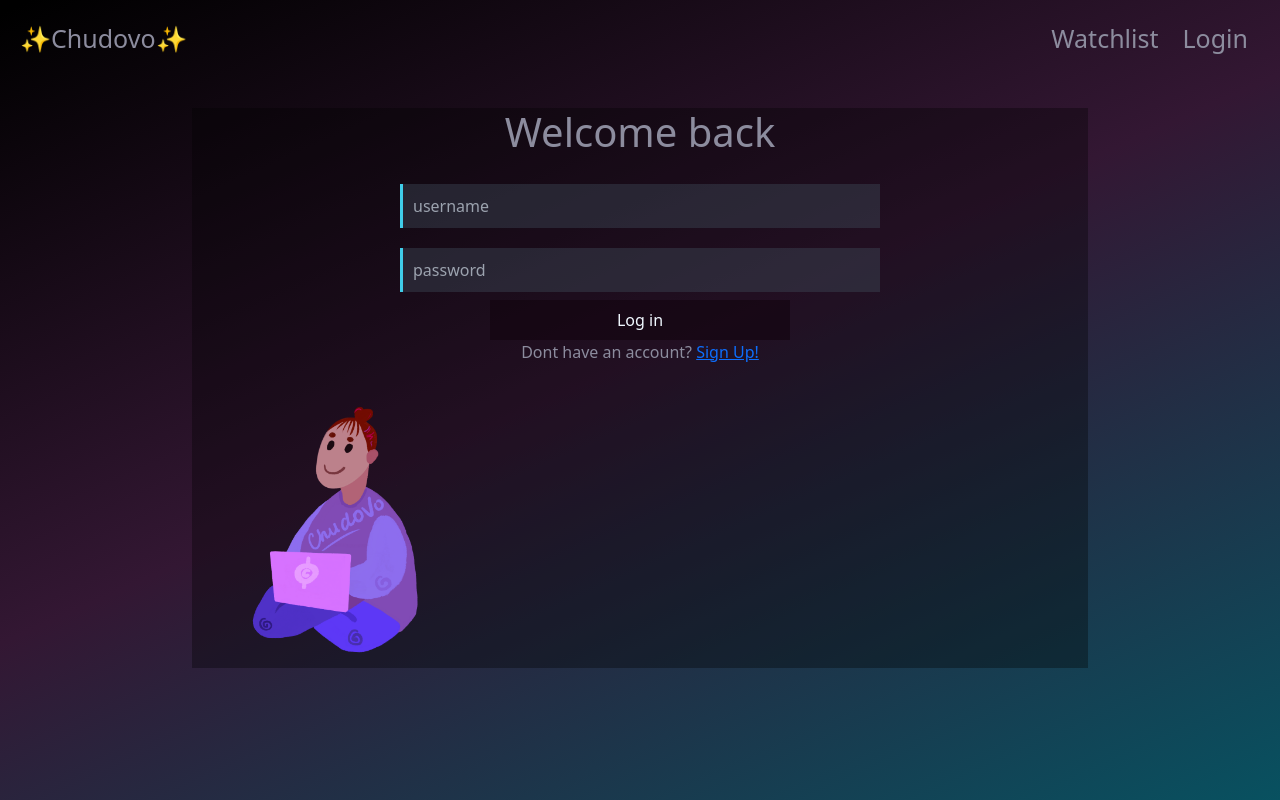
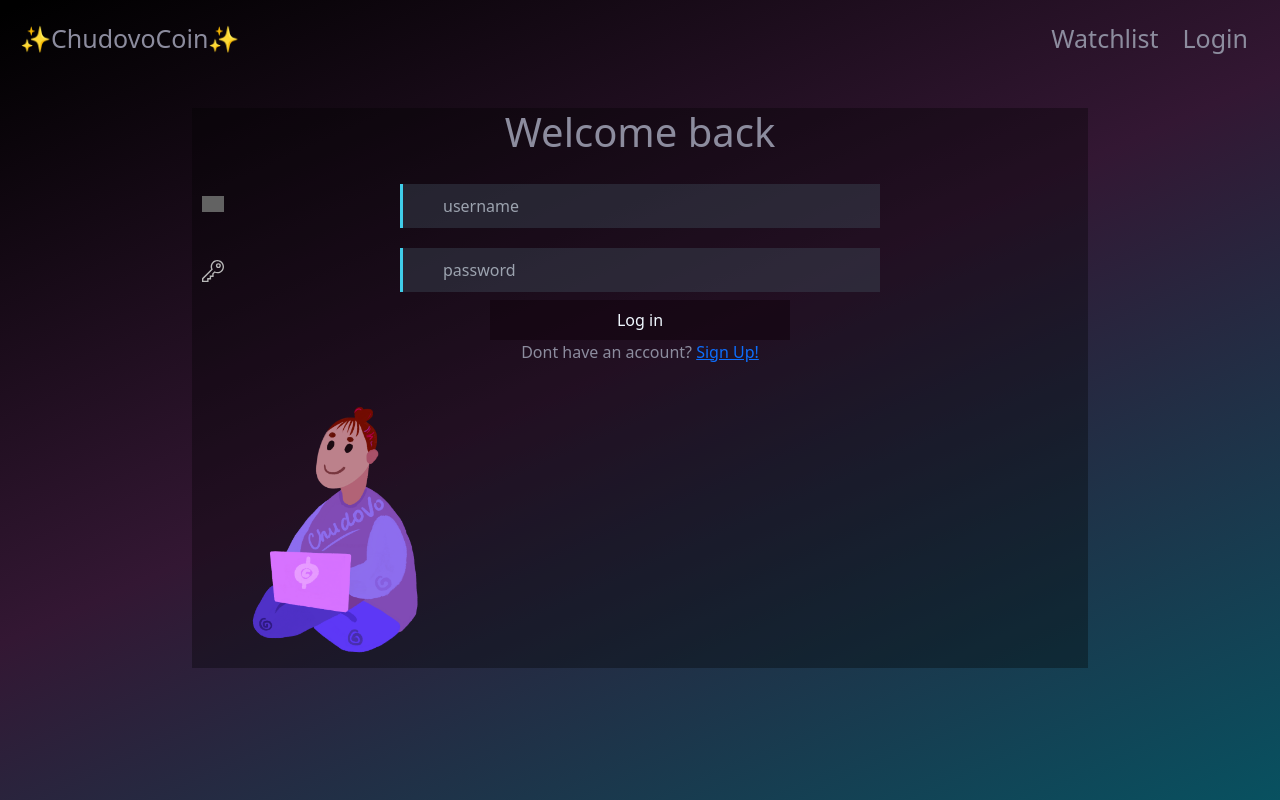
Before and after one commit to Poleron402/Chudovo, a React (Vite) app in the folder frontend/: page /login in a window 1280 px wide. Built offline with nearby package versions, Linux system fonts and the light colour scheme; grey boxes are pictures that could not be loaded.

Commit message:
little rebranding, plus style changes

```diff
--- a/frontend/src/App.css
+++ b/frontend/src/App.css
@@ -1,8 +1,11 @@
 @import './index.css';
+:root{
+  background-color: rgb(0,0,0);
+}
 body, html{
   height: 100%;
   overflow: auto;
-  background: rgb(0,0,0);
+  background-color: rgb(0,0,0);
   background: linear-gradient(156deg, rgba(0,0,0,1) 1%, rgba(51,23,51,1) 47%, rgba(8,81,96,1) 100%);
 }
 .title{
@@ -76,6 +79,7 @@ body, html{
   border-style: none;
   outline: none;
   border-left: 3px solid ;
+  text-indent: 30px;
   color: aliceblue;
   background-color: #3e4b586c;
   border-image: linear-gradient(30deg, rgba(64,205,233,1) 30%, rgba(109,9,111,1) 46% , rgba(155,71,157,1) 80%);
@@ -90,7 +94,7 @@ label{
   color:transparent;
 }
 ::placeholder{
-  color: aliceblue;
+  color: #f0f8ff;
   opacity: 0.4;
 }
 #mycard{
@@ -151,6 +155,12 @@ label{
   top: 3px;
   left: 3px;
 }
+.icons{
+  position: absolute;
+  margin-top: 32px;
+  margin-left: 10px;
+  filter: invert(80%) sepia(0%) saturate(150%) hue-rotate(270deg) brightness(90%) contrast(100%);
+}
 
 .statsUp{
   color: greenyellow;
--- a/frontend/src/components/MyNav.jsx
+++ b/frontend/src/components/MyNav.jsx
@@ -7,7 +7,7 @@ export const MyNav = ({user, setUser})=>{
     <>
         <nav id = "mynav" >
 
-                <Link id='mylink' to="/" >✨Chudovo✨</Link>
+                <Link id='mylink' to="/" >✨ChudovoCoin✨</Link>
                 <div className = "navright">
                 <Link className='mylink space-x-4' to="/watchlist">Watchlist</Link>
                 {!user &&
--- a/frontend/src/pages/LoginPage.jsx
+++ b/frontend/src/pages/LoginPage.jsx
@@ -4,7 +4,8 @@ import { api } from "../utilities"
 import { Link } from "react-router-dom"
 import { userContext } from "../App"
 import img from "../assets/img.png"
-
+import usr from "../assets/user.svg"
+import pwd from '../assets/pw.svg'
 export const LoginPage=()=>{
 
     const [username, setUsername] = useState("")
@@ -32,7 +33,9 @@ export const LoginPage=()=>{
         <div className="mainls">
         <h1 className="title">Welcome back</h1>
         <form onSubmit={(e)=>logIn(e)} >
+            <img className="icons" src={usr} width={22}/>
             <input className ="myinput" type="text" value = {username} placeholder="username" onChange={(e)=>setUsername(e.target.value)}></input><br></br>
+            <img className="icons" src={pwd} width={22}/>
             <input className ="myinput" type="password" value = {pw} placeholder="password" onChange={(e)=>setPw(e.target.value)}></input><br></br>
             <input id = "submitbtn" type="submit" value="Log in"></input>
         </form>
```
Also changed, not shown: frontend/src/assets/email.svg (added), frontend/src/assets/pw.svg (added).
